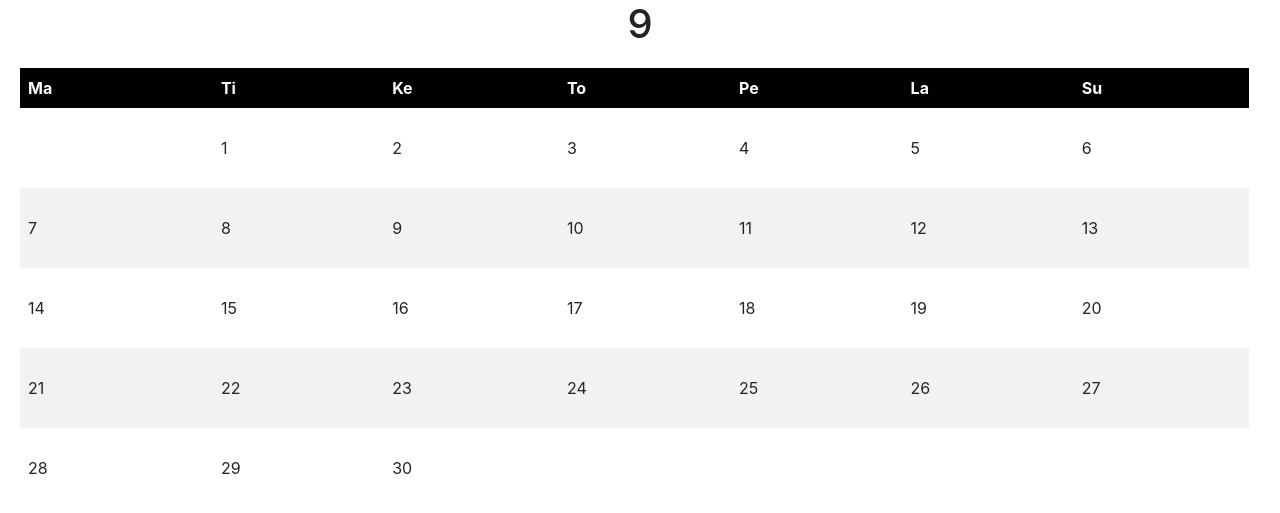
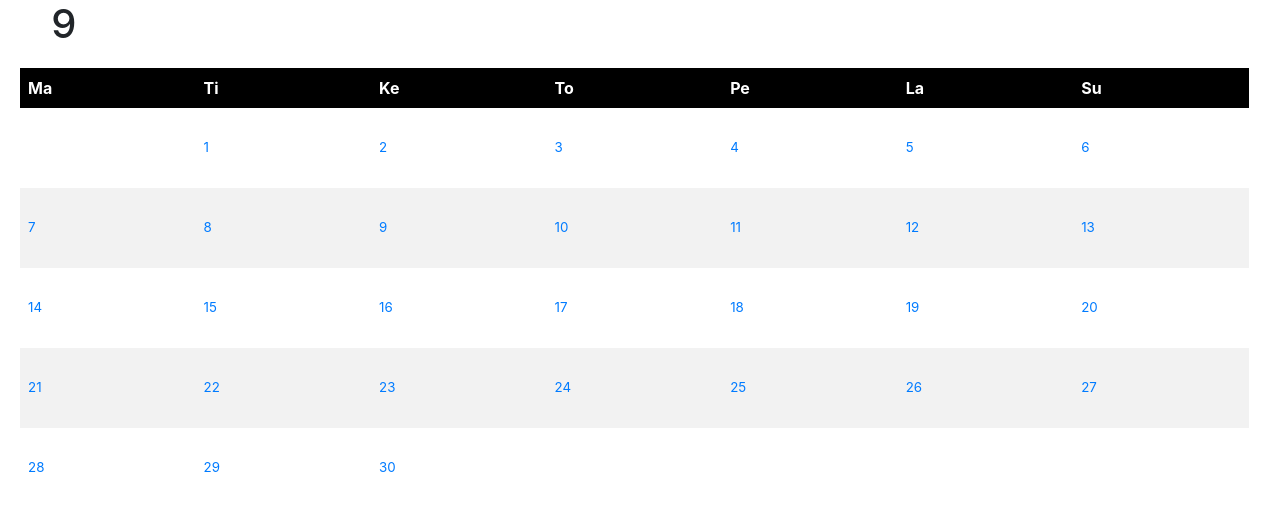
Before and after one commit to ajjr/PetCareApp, a Flask app: page /month in a window 1280 px wide. Shown: the part 24-537 px from the top of the page. Run offline with Flask 2, Linux system fonts and the light colour scheme; data that the repository does not hold is empty; some libraries are stand-ins or nearby versions.

Commit message:
Month view style tweaks.

```diff
--- a/petcare/static/css/site.css
+++ b/petcare/static/css/site.css
@@ -37,6 +37,11 @@ tr.cal-head {
   height: 20px;
 }
 
+td.cal-col {
+  width: 100px;
+  font-size: smaller;
+}
+
 tr:nth-child(even) {
   background-color: #f2f2f2
 }
@@ -47,7 +52,8 @@ th {
 }
 
 h1 {
-  text-align: center;
+  text-align: left;
+  margin-left: 4%;
 }
 
 textarea {
@@ -66,3 +72,9 @@ textarea {
 input.pet-name {
   border-style: hidden;
 }
+
+ul.cal-event {
+  list-style-type: none;
+  margin: 0;
+  padding: 0;
+}
--- a/petcare/templates/month.html
+++ b/petcare/templates/month.html
@@ -19,14 +19,15 @@
                     <td class="cal-col">
                         <input type="hidden" name="date_day" value="{{ year }}-{{ month }}-{{ daycount.value }}">
                         {% if i == 0 and month_start <= j %}
-                            {{ daycount.value }}
+                            <a href="/day/{{ date_stub }}0{{ daycount.value }}">{{ daycount.value }}</a>
                             {% set daycount.value = daycount.value + 1 %}
                         {% elif i > 0 and daycount.value <= month_end %}
-                            {{ daycount.value }}
+                            <a href="/day/
+                                    {{ date_stub }}{% if daycount.value < 10 %}0{% endif %}{{ daycount.value }}">{{ daycount.value }}</a>
                             {% set daycount.value = daycount.value + 1 %}
                         {% endif %}
                         {% if events[(month, daycount.value)] %}
-                            <ul>
+                            <ul class="cal-event">
                                 {% for event in events[(month, daycount.value)] %}
                                     <li>{{ event["title"] }}</li>
                                 {% endfor %}
--- a/petcare/views/timeviews.py
+++ b/petcare/views/timeviews.py
@@ -72,6 +72,7 @@ def month(date_day=None):
     a_year = a_date.year
     a_day = a_date.day
     month_start, month_end = monthrange(a_year, a_month)
+    formatted_date = str(a_date.year) + "-" + ("0" + str(a_date.month))[-2:] + "-"
 
     events = event_service.get_events_between(datetime.datetime(a_year, a_month, month_start),
                                               datetime.datetime(a_year, a_month, month_end),
@@ -90,4 +91,4 @@ def month(date_day=None):
     print(events)
 
     return flask.render_template("month.html", year=a_year, month=a_month, day=a_day, month_start=month_start,
-                                 month_end=month_end, events=event_dict)
+                                 month_end=month_end, events=event_dict, date_stub=formatted_date)
```
